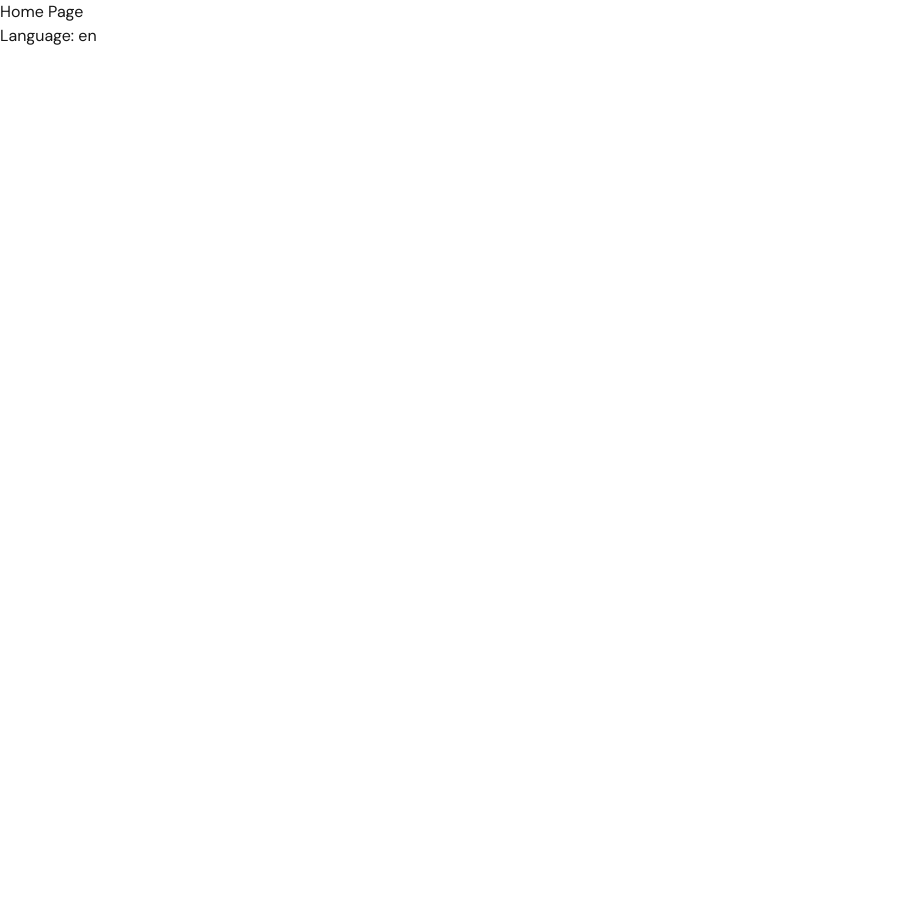
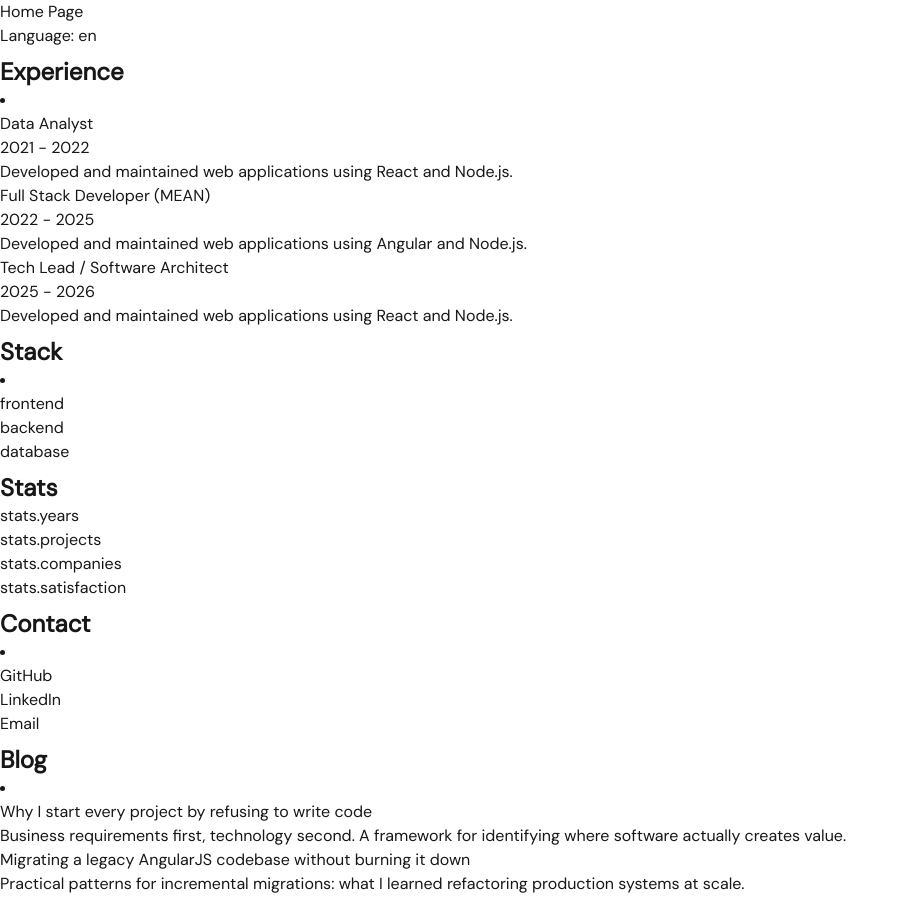
Before and after one commit to NicolaRebola/Portfolio_Profesional, a Next.js app in the folder app/: page /en/ in a window 1280 px wide. Shown: the whole page, without its empty margins (0-909 px from the left). Before the commit the page ends 800 px from the top, so only its background shows below. Built offline with nearby package versions, Linux system fonts and the light colour scheme.

Commit message:
feat(data) TS types and portfolio data (experience, stack, social, stats, blog)

```diff
--- a/app/app/[lang]/page.tsx
+++ b/app/app/[lang]/page.tsx
@@ -1,4 +1,10 @@
+import { blog } from "../_data/blog";
+import { experience } from "../_data/experience";
+import { socialLinks } from "../_data/social";
+import { stack } from "../_data/stack";
+import { stats } from "../_data/stats";
 import { getDictionary } from "../_i18n/getDictionary";
+import type { BlogPlaceholder, ExperienceItem, ExperienceItemId, SocialLink, StackItem, Stat } from "../_types/portfolio";
 
 export function generateStaticParams() {
   return [{ lang: "es" }, { lang: "en" }];
@@ -7,10 +13,69 @@ export function generateStaticParams() {
 export default async function HomePage({ params }: { params: { lang: string } }) {
   const { lang } = await params;
   const dict = getDictionary(lang);
+
+  const getExperienceDescription = (itemId: ExperienceItemId) => {
+    return dict.experience.items[itemId].description;
+  }
+
   return (
     <div>
       <h1>{dict.home.title}</h1>
       <p>Language: {lang}</p>
+      <section className="my-2">
+        <h2 className="text-2xl font-bold">{dict.experience.title}</h2>
+        <li>
+          {experience.map((post: ExperienceItem) => (
+            <div key={post.role}>
+              <h2>{post.role}</h2>
+              <p>{post.period}</p>
+              <p>{getExperienceDescription(post.itemId)}</p>
+            </div>
+          ))}
+        </li>
+      </section>
+      <section className="my-2">
+        <h2 className="text-2xl font-bold">{dict.stack.title}</h2>
+        <li>
+          {stack.map((post: StackItem) => (
+            <div key={post.category}>
+              <h2>{post.category}</h2>
+            </div>
+          ))}
+        </li>
+      </section>
+      <section className="my-2">
+        <h2 className="text-2xl font-bold">{dict.stats.title}</h2>
+        <ul>
+          {stats.map((post: Stat) => (
+            <div key={post.labelKey}>
+              <h2>{post.labelKey}</h2>
+            </div>
+          ))}
+        </ul>
+      </section>
+      <section className="my-2">
+        <h2 className="text-2xl font-bold">{dict.contact.title}</h2>
+        <li>
+          {socialLinks.map((post: SocialLink) => (
+            <div key={post.label}>
+              <a href={post.url}>{post.label}</a>
+            </div>
+          ))}
+        </li>
+      </section>
+
+      <section className="my-2">
+        <h2 className="text-2xl font-bold">{dict.blog.title}</h2>
+        <li>
+          {blog.map((post: BlogPlaceholder) => (
+            <div key={post.title}>
+              <h2>{post.title}</h2>
+              <p>{post.excerpt}</p>
+            </div>
+          ))}
+        </li>
+      </section>
     </div>
   );
 }
--- /dev/null
+++ b/app/app/_data/blog.ts
@@ -0,0 +1,12 @@
+import type { BlogPlaceholder } from "@/app/_types/portfolio";
+
+export const blog: BlogPlaceholder[] = [
+  {
+    title: "Why I start every project by refusing to write code",
+    excerpt: "Business requirements first, technology second. A framework for identifying where software actually creates value.",
+  },
+  {
+    title: "Migrating a legacy AngularJS codebase without burning it down",
+    excerpt: "Practical patterns for incremental migrations: what I learned refactoring production systems at scale.",
+  },
+];
--- /dev/null
+++ b/app/app/_data/experience.ts
@@ -0,0 +1,19 @@
+import type { ExperienceItem } from "@/app/_types/portfolio";
+
+export const experience: ExperienceItem[] = [
+  {
+    itemId: 'data-analyst',
+    role: "Data Analyst",
+    period: "2021 - 2022"
+  },
+  {
+    itemId: 'full-stack-developer',
+    role: "Full Stack Developer (MEAN)",
+    period: "2022 - 2025"
+  },
+  {
+    itemId: 'tech-lead',
+    role: "Tech Lead / Software Architect",
+    period: "2025 - 2026"
+  }
+];
--- /dev/null
+++ b/app/app/_data/social.ts
@@ -0,0 +1,22 @@
+import type { SocialLink } from "@/app/_types/portfolio";
+
+export const socialLinks: SocialLink[] = [
+  {
+    id: "1",
+    label: "GitHub",
+    url: "https://github.com/NicolaRebola",
+    icon: "github",
+  },
+  {
+    id: "2",
+    label: "LinkedIn",
+    url: "https://www.linkedin.com/in/nicola-rebola-perricone/",
+    icon: "linkedin",
+  },
+  {
+    id: "3",
+    label: "Email",
+    url: "mailto:nicolarebola.dev@gmail.com",
+    icon: "email",
+  },
+];
--- /dev/null
+++ b/app/app/_data/stack.ts
@@ -0,0 +1,13 @@
+import type { StackItem } from "@/app/_types/portfolio";
+
+export const stack: StackItem[] = [
+  {
+    category: "frontend",
+  },
+  {
+    category: "backend",
+  },
+  {
+    category: "database",
+  },
+];
--- /dev/null
+++ b/app/app/_data/stats.ts
@@ -0,0 +1,16 @@
+import type { Stat } from "@/app/_types/portfolio";
+
+export const stats: Stat[] = [
+  {
+    labelKey: "stats.years",
+  },
+  {
+    labelKey: "stats.projects",
+  },
+  {
+    labelKey: "stats.companies",
+  },
+  {
+    labelKey: "stats.satisfaction",
+  }
+]
--- a/app/app/_i18n/dictionaries/en.json
+++ b/app/app/_i18n/dictionaries/en.json
@@ -1,5 +1,37 @@
 {
   "home": {
     "title": "Home Page"
+  },
+  "about": {
+    "title": "About"
+  },
+  "experience": {
+    "title": "Experience",
+    "items": {
+      "data-analyst": {
+        "description": "Developed and maintained web applications using React and Node.js."
+      },
+      "full-stack-developer": {
+        "description": "Developed and maintained web applications using Angular and Node.js."
+      },
+      "tech-lead": {
+        "description": "Developed and maintained web applications using React and Node.js."
+      }
+    }
+  },
+  "stack": {
+    "title": "Stack"
+  },
+  "stats": {
+    "title": "Stats"
+  },
+  "blog": {
+    "title": "Blog"
+  },
+  "contact": {
+    "title": "Contact"
+  },
+  "footer": {
+    "title": "Footer"
   }
 }
--- a/app/app/_i18n/dictionaries/es.json
+++ b/app/app/_i18n/dictionaries/es.json
@@ -1,5 +1,37 @@
 {
   "home": {
     "title": "Página de inicio"
+  },
+  "about": {
+    "title": "Quién soy"
+  },
+  "experience": {
+    "title": "Experiencia",
+    "items": {
+      "data-analyst": {
+        "description": "Desarrollo y mantenimiento de aplicaciones web utilizando React y Node.js."
+      },
+      "full-stack-developer": {
+        "description": "Desarrollo y mantenimiento de aplicaciones web utilizando Angular y Node.js."
+      },
+      "tech-lead": {
+        "description": "Desarrollo y mantenimiento de aplicaciones web utilizando React y Node.js."
+      }
+    }
+  },
+  "stats": {
+    "title": "Estadísticas"
+  },
+  "stack": {
+    "title": "Stack"
+  },
+  "blog": {
+    "title": "Blog"
+  },
+  "contact": {
+    "title": "Contacto"
+  },
+  "footer": {
+    "title": "Footer"
   }
 }
--- /dev/null
+++ b/app/app/_types/i18n.ts
@@ -0,0 +1,3 @@
+import { i18n } from "../_i18n/config";
+
+export type Locale = (typeof i18n.locales)[number];
--- /dev/null
+++ b/app/app/_types/portfolio.ts
@@ -0,0 +1,29 @@
+type SocialLink = {
+  id: string;
+  label: string;
+  url: string;
+  icon: string;
+}
+
+type Stat = {
+  labelKey: string;
+}
+
+type ExperienceItemId = 'data-analyst' | 'full-stack-developer' | 'tech-lead';
+
+type ExperienceItem = {
+  itemId: ExperienceItemId;
+  role: string;
+  period: string;
+}
+
+type StackItem = {
+  category: string;
+}
+
+type BlogPlaceholder = {
+  title: string;
+  excerpt: string;
+}
+
+export type { SocialLink, Stat, ExperienceItem, StackItem, BlogPlaceholder, ExperienceItemId };
```
